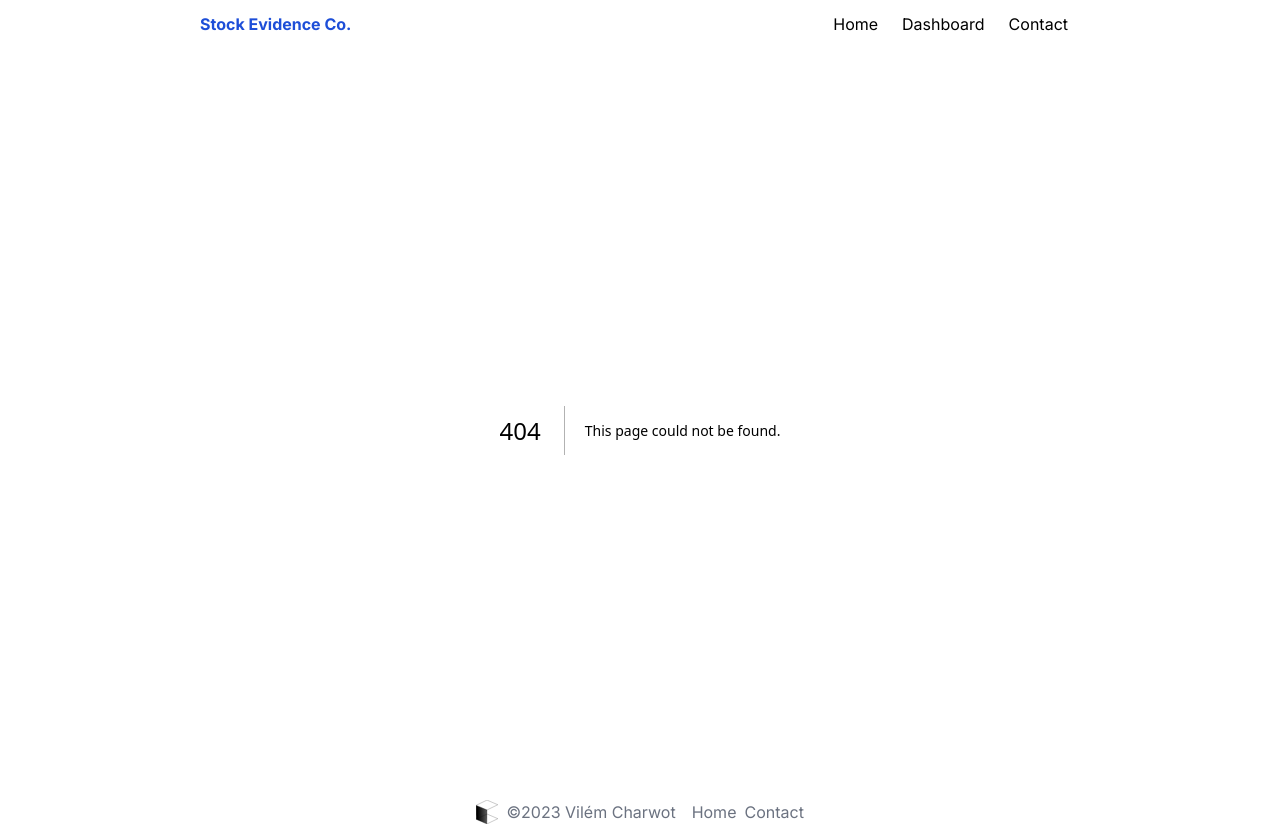
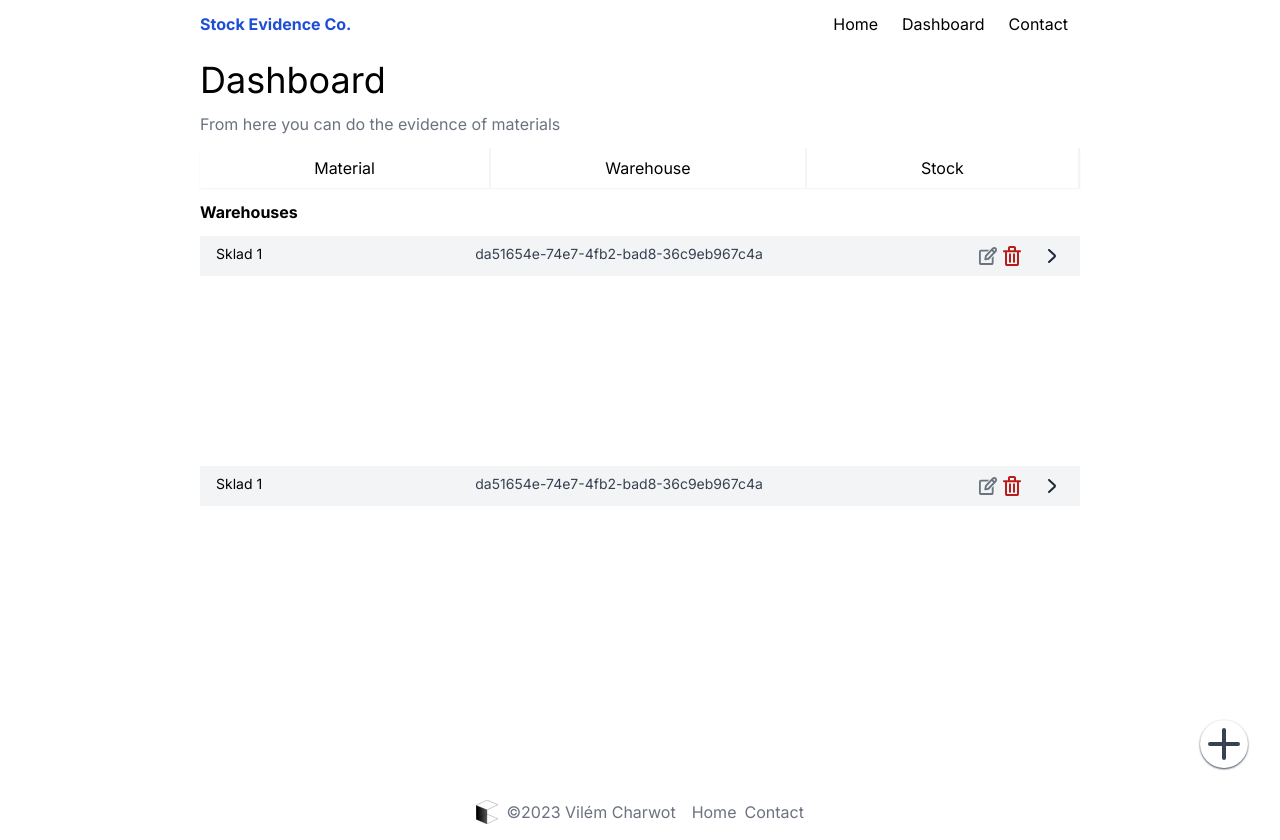
Before and after one commit to MrLogEN/4iz268-js-app, a Next.js app in the folder 4iz268-stock-evidence/: page /dashboard/warehouse in a window 1280 px wide. Before the commit this address had no page. Built offline with nearby package versions, Linux system fonts and the light colour scheme.

Commit message:
Warehouse item Created

```diff
--- /dev/null
+++ b/4iz268-stock-evidence/src/app/dashboard/warehouse/layout.js
@@ -0,0 +1,12 @@
+export const metadata = {
+    title: 'Stock Evidence - Warehouses'
+}
+
+export default function WarehouseLayout({children}){
+    return(
+        <>
+            <h2 className='font-bold'>Warehouses</h2>
+            {children}
+        </>
+    )
+}
--- /dev/null
+++ b/4iz268-stock-evidence/src/app/dashboard/warehouse/page.js
@@ -0,0 +1,24 @@
+import WarehouseItem from "@/app/ui/WarehouseItem";
+
+export default function WarehousePage(){
+
+    const dummyData = {
+        idWrhs: "da51654e-74e7-4fb2-bad8-36c9eb967c4a",
+        nameWrhs: "Sklad 1",
+        telWrhs: "777777777",
+        strt2Wrhs: null,
+        strtWrhs: "Revolucni",
+        strt3Wrhs: null,
+        cityWrhs: "Brno",
+        postWrhs: "19000",
+        stateWrhs: "Czech republic",
+    }
+
+    return(
+        <div>
+            <WarehouseItem warehouse={dummyData}></WarehouseItem>
+            <WarehouseItem warehouse={dummyData}></WarehouseItem>
+
+        </div>
+    )
+}
--- /dev/null
+++ b/4iz268-stock-evidence/src/app/lib/GetWarehouses.js
@@ -0,0 +1,15 @@
+'use server'
+export async function GetWarehouses(){
+    try {
+        const envVar = process.env.STOCK_API_ROUTE;
+        const apiUrl = `${envVar}/api/warehouse`; //localhost:5098
+        const response = await fetch(apiUrl,{
+            method: 'GET',
+            cache: "no-cache"
+        });
+        return response.json();
+    }
+    catch (ex){
+        return null;
+    }
+}
--- /dev/null
+++ b/4iz268-stock-evidence/src/app/ui/WarehouseItem.js
@@ -0,0 +1,74 @@
+'use client'
+
+import ToolsGroup from "@/app/ui/ToolsGroup";
+
+function collapseDetails(event){
+    const caller = event.currentTarget;
+    const collapsable = caller.childNodes[1];
+    const svg = caller.childNodes[0].childNodes[2].childNodes[1];
+
+    const downArrow = "M12 16.0001C11.473 16.0001 10.961 15.7751 10.596 15.3841L5.27004 9.68306C4.89304 9.27905 4.91404 8.64606 5.31704 8.26906C5.72004 7.89406 6.35404 7.91406 6.73004 8.31706L12 13.9571L17.27 8.31706C17.646 7.91306 18.281 7.89306 18.683 8.26906C19.086 8.64606 19.108 9.27905 18.731 9.68306L13.405 15.3841C13.039 15.7751 12.527 16.0001 12 16.0001Z";
+    const rightArrow = "M15.384 10.5951L9.68303 5.26906C9.28003 4.89306 8.64603 4.91306 8.27003 5.31706C7.89303 5.72106 7.91403 6.35406 8.31703 6.73106L13.958 12.0001L8.31703 17.2691C7.91403 17.6461 7.89203 18.2791 8.26903 18.6831C8.46603 18.8941 8.73203 19.0001 9.00003 19.0001C9.24503 19.0001 9.49003 18.9111 9.68303 18.7311L15.384 13.4051C15.781 13.0331 16 12.5351 16 12.0001C16 11.4651 15.781 10.9671 15.384 10.5951Z";
+    const path =  svg.childNodes[0]
+    if (collapsable.style.visibility === 'collapse'){
+        collapsable.style.visibility = 'visible';
+        path.setAttribute('d', downArrow);
+
+    } else {
+        collapsable.style.visibility = 'collapse';
+        path.setAttribute('d', rightArrow);
+    }
+
+}
+
+export default function WarehouseItem({warehouse}) {
+    return (
+        <li title='Warehouse record' key={warehouse.idWrhs} className='flex flex-col' onClick={collapseDetails}>
+
+            <div className='flex flex-row justify-between bg-gray-100 px-4 py-2 text-sm'>
+                <div>{warehouse.nameWrhs}</div>
+                <div className='text-gray-700'>{warehouse.idWrhs}</div>
+                <div className='flex flex-row gap-4'>
+                    <ToolsGroup item={warehouse} type={'warehouse'}></ToolsGroup>
+                    <svg xmlns="http://www.w3.org/2000/svg" width="24" height="24" viewBox="0 0 24 24" fill="none">
+                        <path
+                            d="M15.384 10.5951L9.68303 5.26906C9.28003 4.89306 8.64603 4.91306 8.27003 5.31706C7.89303 5.72106 7.91403 6.35406 8.31703 6.73106L13.958 12.0001L8.31703 17.2691C7.91403 17.6461 7.89203 18.2791 8.26903 18.6831C8.46603 18.8941 8.73203 19.0001 9.00003 19.0001C9.24503 19.0001 9.49003 18.9111 9.68303 18.7311L15.384 13.4051C15.781 13.0331 16 12.5351 16 12.0001C16 11.4651 15.781 10.9671 15.384 10.5951Z"
+                            fill="#1F2A37"/>
+                    </svg>
+                </div>
+            </div>
+
+            <div className='flex flex-col px-4 py-2 collapse'>
+                <div className='grid grid-cols-2 border-b-[1px]'>
+                    <p className='col-start-1 col-end-1'>Tel:</p>
+                    <div className='col-start-2 col-end-2'>{warehouse.telWrhs}</div>
+                </div>
+                <div className='grid grid-cols-2 border-b-[1px]'>
+                <p className='col-start-1 col-end-1'>Street:</p>
+                    <div className='col-start-2 col-end-2'>{warehouse.strtWrhs}</div>
+                </div>
+                <div className='grid grid-cols-2 border-b-[1px]'>
+                    <p className='col-start-1 col-end-1'>Street 2:</p>
+                    <div className='col-start-2 col-end-2'>{warehouse.strt2Wrhs}</div>
+                </div>
+                <div className='grid grid-cols-2 border-b-[1px]'>
+                    <p className='col-start-1 col-end-1'>Street 3:</p>
+                    <div className='col-start-2 col-end-2'>{warehouse.strt3Wrhs}</div>
+                </div>
+                <div className='grid grid-cols-2 border-b-[1px]'>
+                    <p className='col-start-1 col-end-1'>City:</p>
+                    <div className='col-start-2 col-end-2'>{warehouse.cityWrhs}</div>
+                </div>
+                <div className='grid grid-cols-2 border-b-[1px]'>
+                    <p className='col-start-1 col-end-1'>Postal code:</p>
+                    <div className='col-start-2 col-end-2'>{warehouse.postWrhs}</div>
+                </div>
+                <div className='grid grid-cols-2'>
+                    <p className='col-start-1 col-end-1'>State:</p>
+                    <div className='col-start-2 col-end-2'>{warehouse.stateWrhs}</div>
+                </div>
+            </div>
+
+        </li>
+    )
+}
```
